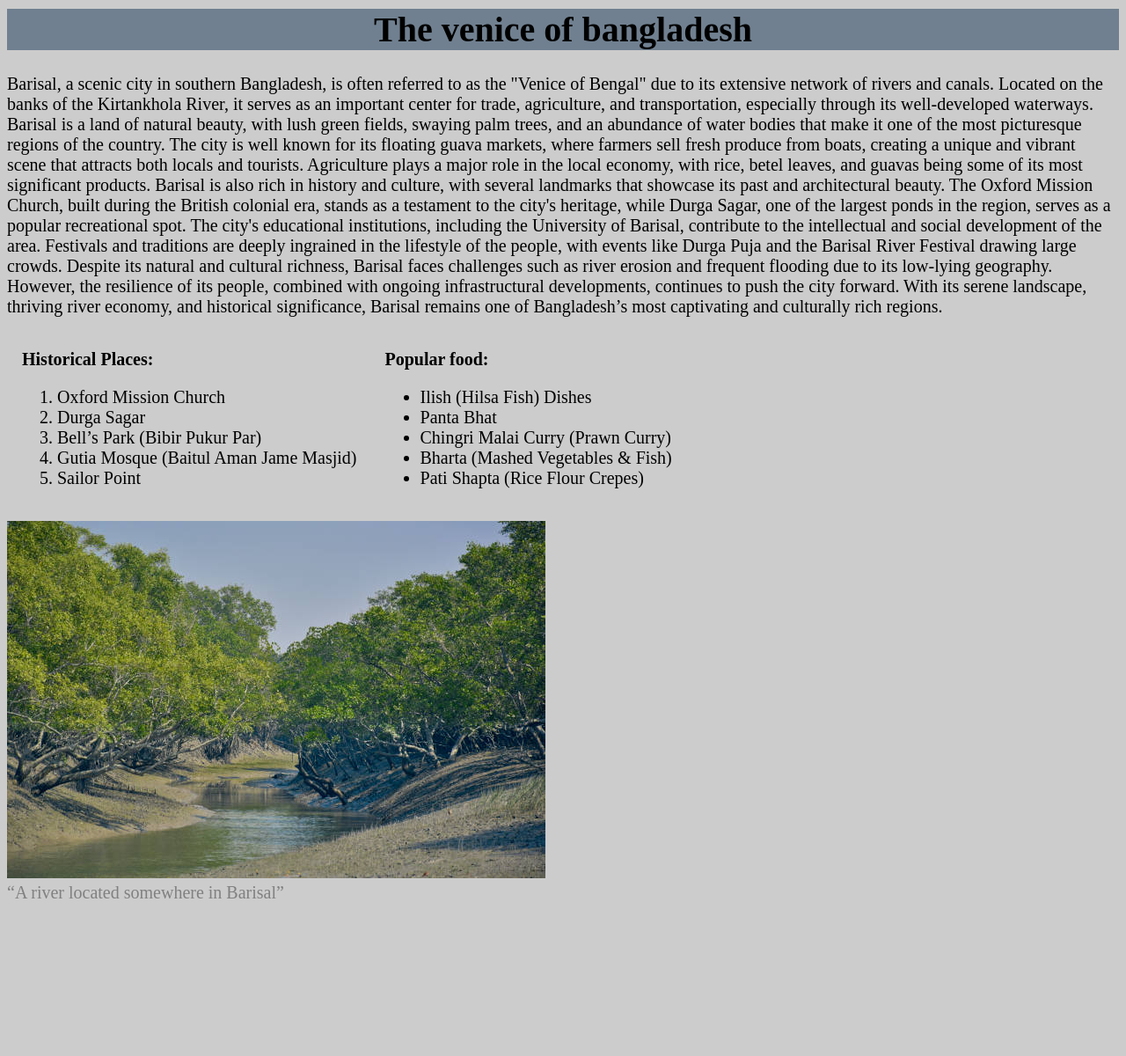
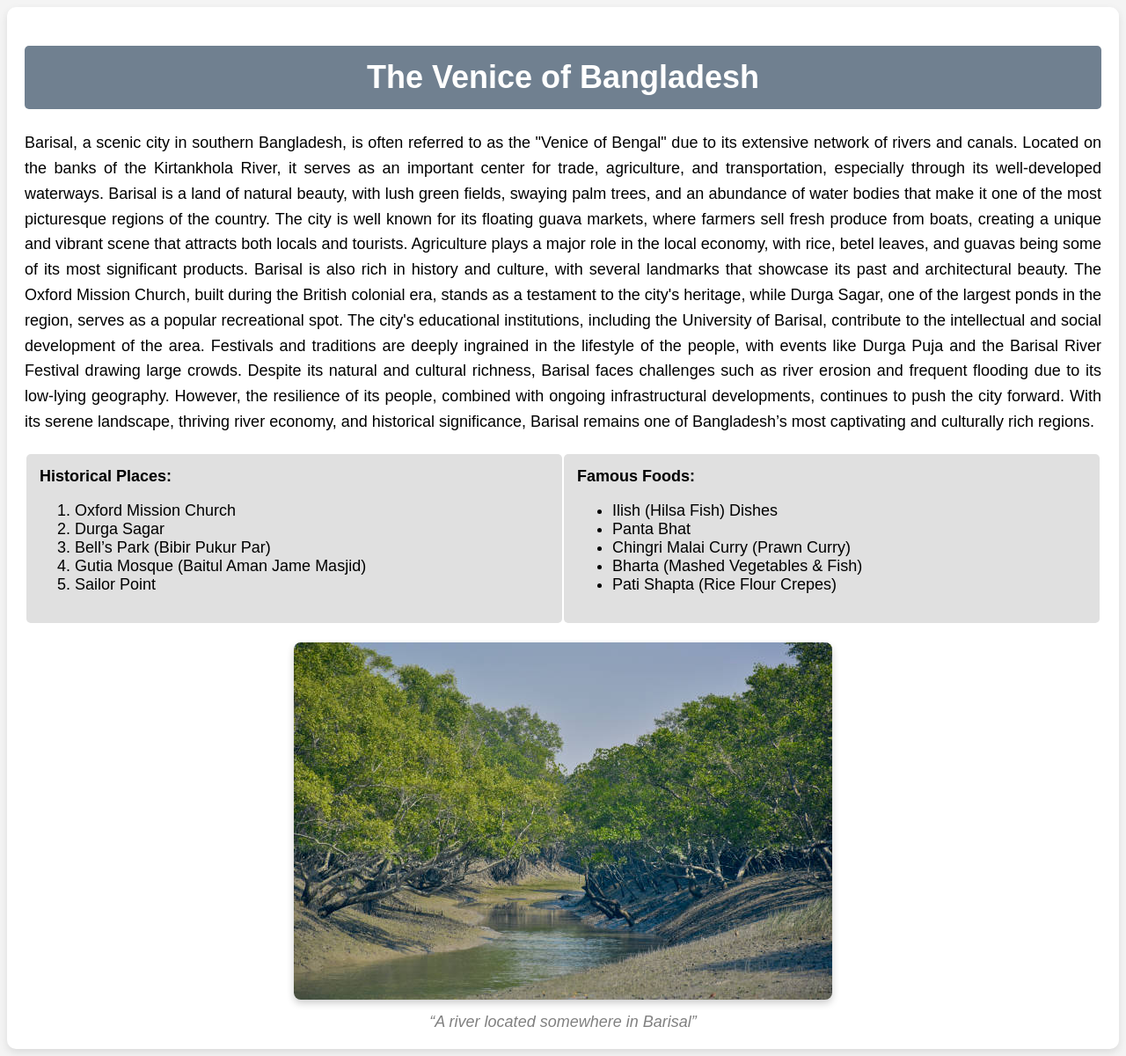
Before and after one commit to faker-d3v/CSE-Lab-Courses, a PHP site: page / in a window 1280 px wide. Shown: the whole page at 88% size. Before the commit the page ends 1021 px from the top, so only its background shows below. Run offline with PHP 8.4, Linux system fonts and the light colour scheme.

Commit message:
Adds a whole bunch of CSS

```diff
--- a/3rd/Web-Application-Lab/task-1/index.html
+++ b/3rd/Web-Application-Lab/task-1/index.html
@@ -4,38 +4,40 @@
     <meta charset="UTF-8" />
     <meta name="viewport" content="width=device-width, initial-scale=1.0" />
     <link rel="stylesheet" href="style.css" />
-    <title>The home at town</title>
+    <title>The Venice of Bangladesh</title>
   </head>
   <body>
-    <h1><strong>The venice of bangladesh</strong></h1>
+    <div class="main-container">
+      <h1>The Venice of Bangladesh</h1>
       <p>
-      Barisal, a scenic city in southern Bangladesh, is often referred to as the
-      "Venice of Bengal" due to its extensive network of rivers and canals.
-      Located on the banks of the Kirtankhola River, it serves as an important
-      center for trade, agriculture, and transportation, especially through its
-      well-developed waterways. Barisal is a land of natural beauty, with lush
-      green fields, swaying palm trees, and an abundance of water bodies that
-      make it one of the most picturesque regions of the country. The city is
-      well known for its floating guava markets, where farmers sell fresh
-      produce from boats, creating a unique and vibrant scene that attracts both
-      locals and tourists. Agriculture plays a major role in the local economy,
-      with rice, betel leaves, and guavas being some of its most significant
-      products. Barisal is also rich in history and culture, with several
-      landmarks that showcase its past and architectural beauty. The Oxford
-      Mission Church, built during the British colonial era, stands as a
-      testament to the city's heritage, while Durga Sagar, one of the largest
-      ponds in the region, serves as a popular recreational spot. The city's
-      educational institutions, including the University of Barisal, contribute
-      to the intellectual and social development of the area. Festivals and
-      traditions are deeply ingrained in the lifestyle of the people, with
-      events like Durga Puja and the Barisal River Festival drawing large
-      crowds. Despite its natural and cultural richness, Barisal faces
-      challenges such as river erosion and frequent flooding due to its
-      low-lying geography. However, the resilience of its people, combined with
-      ongoing infrastructural developments, continues to push the city forward.
-      With its serene landscape, thriving river economy, and historical
-      significance, Barisal remains one of Bangladesh’s most captivating and
-      culturally rich regions.
+        Barisal, a scenic city in southern Bangladesh, is often referred to as
+        the "Venice of Bengal" due to its extensive network of rivers and
+        canals. Located on the banks of the Kirtankhola River, it serves as an
+        important center for trade, agriculture, and transportation, especially
+        through its well-developed waterways. Barisal is a land of natural
+        beauty, with lush green fields, swaying palm trees, and an abundance of
+        water bodies that make it one of the most picturesque regions of the
+        country. The city is well known for its floating guava markets, where
+        farmers sell fresh produce from boats, creating a unique and vibrant
+        scene that attracts both locals and tourists. Agriculture plays a major
+        role in the local economy, with rice, betel leaves, and guavas being
+        some of its most significant products. Barisal is also rich in history
+        and culture, with several landmarks that showcase its past and
+        architectural beauty. The Oxford Mission Church, built during the
+        British colonial era, stands as a testament to the city's heritage,
+        while Durga Sagar, one of the largest ponds in the region, serves as a
+        popular recreational spot. The city's educational institutions,
+        including the University of Barisal, contribute to the intellectual and
+        social development of the area. Festivals and traditions are deeply
+        ingrained in the lifestyle of the people, with events like Durga Puja
+        and the Barisal River Festival drawing large crowds. Despite its natural
+        and cultural richness, Barisal faces challenges such as river erosion
+        and frequent flooding due to its low-lying geography. However, the
+        resilience of its people, combined with ongoing infrastructural
+        developments, continues to push the city forward. With its serene
+        landscape, thriving river economy, and historical significance, Barisal
+        remains one of Bangladesh’s most captivating and culturally rich
+        regions.
       </p>
 
       <table>
@@ -51,7 +53,7 @@
             </ol>
           </td>
           <td>
-          <strong>Popular food:</strong>
+            <strong>Famous Foods:</strong>
             <ul>
               <li>Ilish (Hilsa Fish) Dishes</li>
               <li>Panta Bhat</li>
@@ -63,8 +65,10 @@
         </tr>
       </table>
 
-    <img src="images/barisal.jpg" />
-    <br />
+      <div class="img-container">
+        <img src="images/barisal.jpg" alt="Scenic view of Barisal" />
         <q>A river located somewhere in Barisal</q>
+      </div>
+    </div>
   </body>
 </html>
--- a/3rd/Web-Application-Lab/task-1/style.css
+++ b/3rd/Web-Application-Lab/task-1/style.css
@@ -1,20 +1,55 @@
 body {
-    background-color: #cccccc;
-    font-size: 20px;
+    background-color: #f4f4f4; /*make the body appear slightly different from the div*/
+    font-family: Arial, sans-serif;
+    font-size: 18px;
+}
+
+.main-container {
+    background: white;
+    padding: 20px; /* padding to the div from all 4 sides */
+    border-radius: 10px; /* round the border */
+    box-shadow: 0px 4px 10px rgba(0, 0, 0, 0.1); /*h-offset v-offset shadow-blur (r,g,b,opacity)*/
+}
+
+h1 {
+    background-color: slategray;
+    color: white;
+    text-align: center;
+    padding: 15px; /*top & bottom padding*/
+    border-radius: 5px;
 }
 
 
-h1 {
-    background-color:slategray;
-    text-align: center;
-    margin-top: 10px;
+p {
+    line-height: 1.6; /*looks better with line spacing*/
+    text-align: justify; /*text must fill each line*/
 }
 
-
-q {
-    color: gray;
+table {
+    width: 100%; /*use the full horizontal space of the div*/
+    margin-top: 20px; /*gap between paragraph and table*/
 }
 
 td {
-  padding: 15px;
+    width: 50%; /*orelse one column will be bigger than the other*/
+    padding: 15px;
+    background: #e0e0e0;
+    border-radius: 5px; /*rounded corners*/
 }
+
+.img-container{
+    text-align: center; /*div tag to bring image to the middle*/
+    margin-top: 20px; /*spacing betweeen table & image*/
+}
+
+img {
+    border-radius: 8px;
+    box-shadow: 0px 4px 8px rgba(0, 0, 0, 0.2); /*h-offset v-offset shadow-blur (r,g,b,opacity)*/
+}
+
+q {
+    display: block; /*start on a new line and take full horizontal space*/
+    font-style: italic;
+    color: gray;
+    margin-top: 10px; /*some distance from the image*/
+}
```
Also changed, not shown: 3rd/readme.md (deleted). Lines whose indentation alone changed are shown as unchanged.
